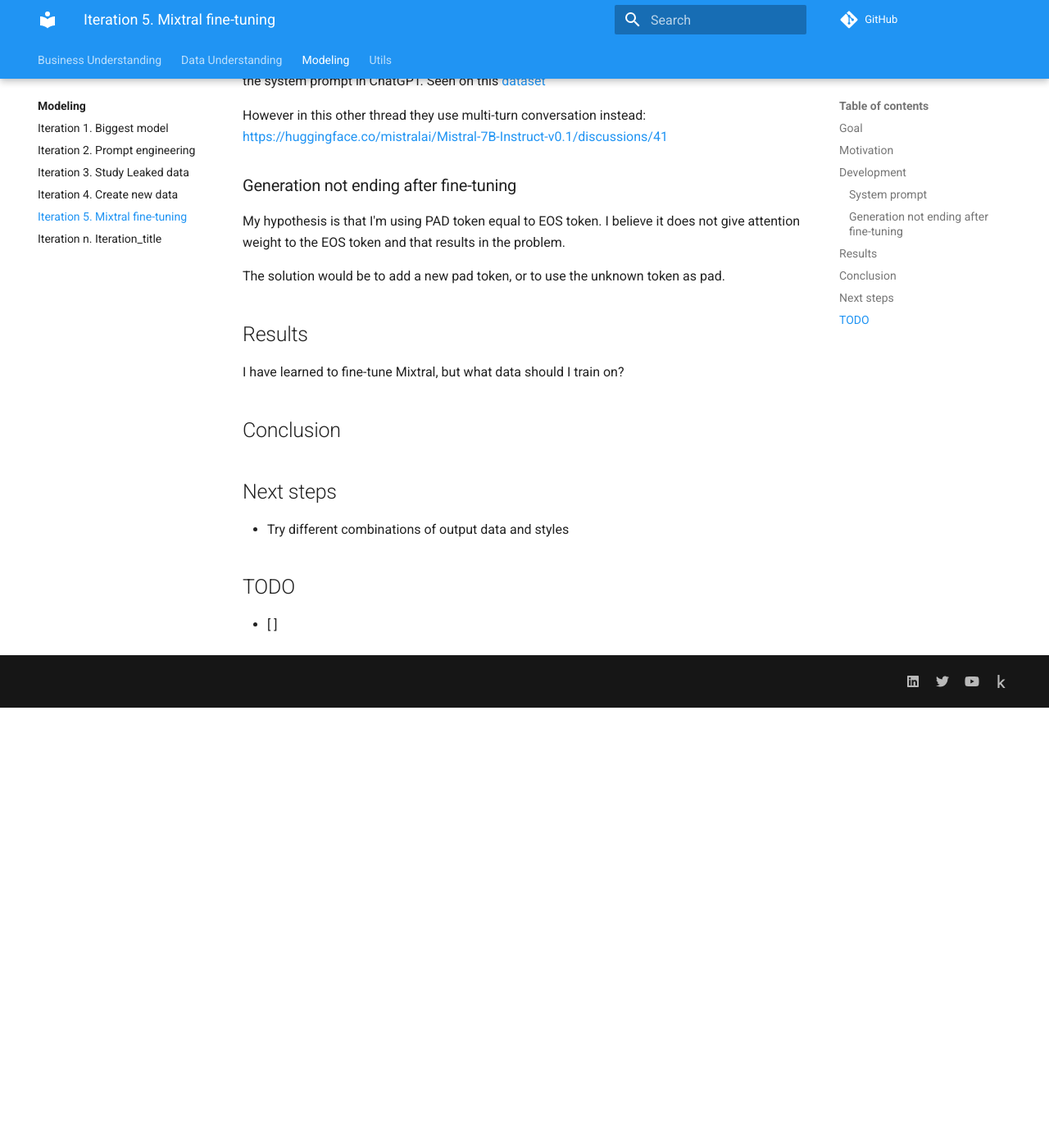
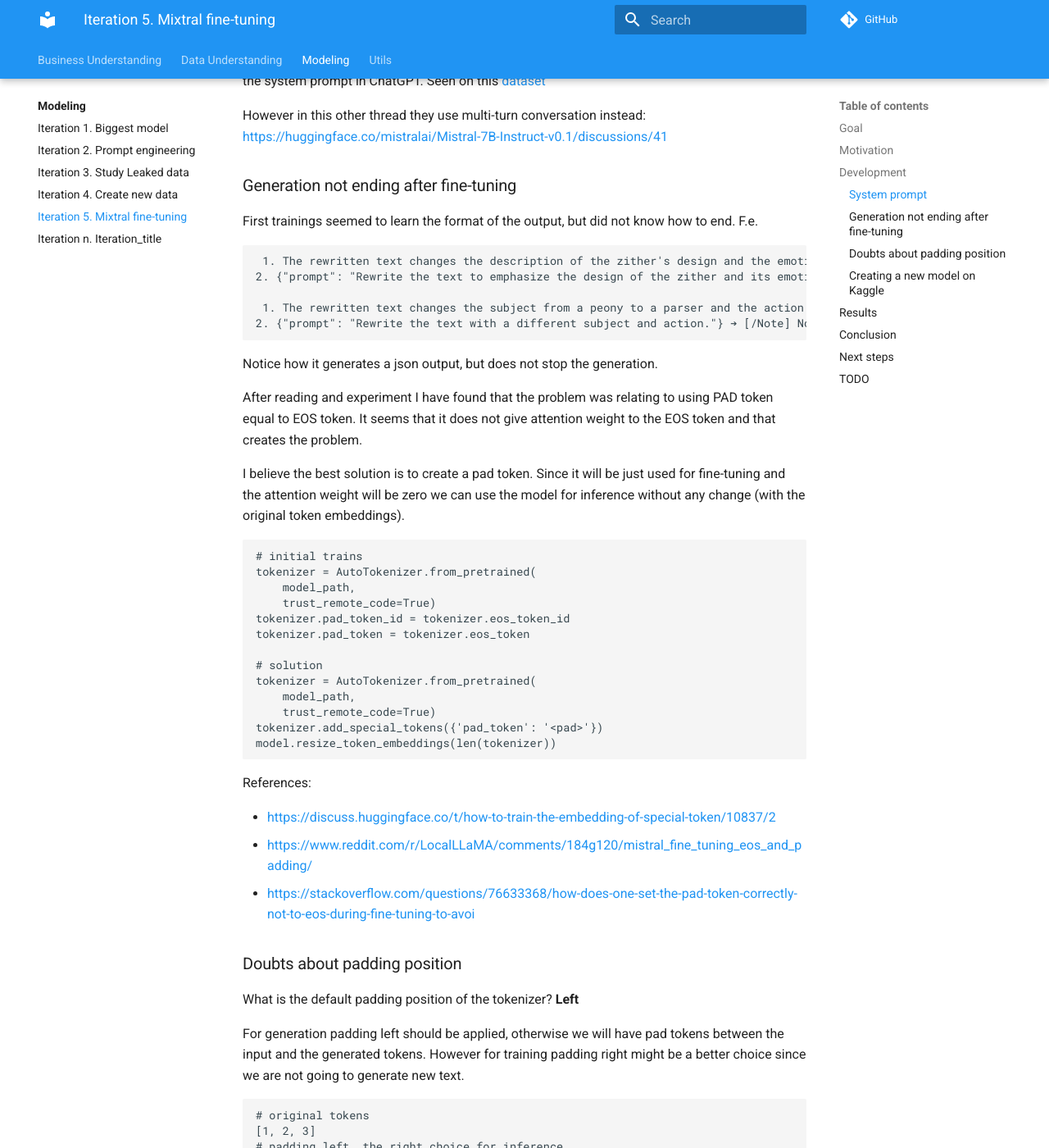
Before and after one commit to ironbar/prompt_recovery, an MkDocs documentation site: the page built from docs/modeling/Iteration_05_fine-tune_mixtral.md, in a window 1280 px wide and 1400 px high, scrolled down 681 px. Shown: the whole window at 82% size. Built offline with MkDocs 1.6.1 and Material for MkDocs 9.7.7, drawn with Linux system fonts in a browser that asks for light colours; comment, search, counter and statistics services are not loaded; before the commit the page ends 1544 px from its top, so only the background shows below that; some of the changed text lies outside the part shown.

Commit message:
documented results

````diff
--- a/docs/modeling/Iteration_05_fine-tune_mixtral.md
+++ b/docs/modeling/Iteration_05_fine-tune_mixtral.md
@@ -30,10 +30,87 @@
 
 ### Generation not ending after fine-tuning
 
-My hypothesis is that I'm using PAD token equal to EOS token. I believe it does not give attention weight
-to the EOS token and that results in the problem.
+First trainings seemed to learn the format of the output, but did not know how to end. F.e.
 
-The solution would be to add a new pad token, or to use the unknown token as pad.
+```
+ 1. The rewritten text changes the description of the zither's design and the emotional impact on Amy.
+2. {"prompt": "Rewrite the text to emphasize the design of the zither and its emotional impact."} ➔ json prompt format
+
+ 1. The rewritten text changes the subject from a peony to a parser and the action from blooming to parsing.
+2. {"prompt": "Rewrite the text with a different subject and action."} ➔ [/Note] Note: The prompt is in JSON format to ensure consistency and make it easier to extract the prompt in automated processes.
+```
+
+Notice how it generates a json output, but does not stop the generation.
+
+After reading and experiment I have found that the problem was relating to using PAD token equal to EOS token.
+It seems that it does not give attention weight to the EOS token and that creates the problem.
+
+I believe the best solution is to create a pad token. Since it will be just used for fine-tuning
+and the attention weight will be zero we can use the model for inference without any change (with the original token embeddings).
+
+```python
+# initial trains
+tokenizer = AutoTokenizer.from_pretrained(
+    model_path,
+    trust_remote_code=True)
+tokenizer.pad_token_id = tokenizer.eos_token_id
+tokenizer.pad_token = tokenizer.eos_token
+
+# solution
+tokenizer = AutoTokenizer.from_pretrained(
+    model_path,
+    trust_remote_code=True)
+tokenizer.add_special_tokens({'pad_token': '<pad>'})
+model.resize_token_embeddings(len(tokenizer))
+```
+
+References:
+
+- <https://discuss.huggingface.co/t/how-to-train-the-embedding-of-special-token/10837/2>
+- <https://www.reddit.com/r/LocalLLaMA/comments/184g120/mistral_fine_tuning_eos_and_padding/>
+- <https://stackoverflow.com/questions/76633368/how-does-one-set-the-pad-token-correctly-not-to-eos-during-fine-tuning-to-avoi>
+
+### Doubts about padding position
+
+What is the default padding position of the tokenizer? **Left**
+
+For generation padding left should be applied, otherwise we will have pad tokens between the input and the generated tokens. However for training padding right might be a better choice since we are not going to generate new text.
+
+```python
+# original tokens
+[1, 2, 3]
+# padding left, the right choice for inference
+[0, 0, 1, 2, 3]
+# padding right, maybe a better choice for training
+[1, 2, 3, 0, 0]
+```
+
+When I train with right padding the train and validation loss are slightly smaller, so I believe it
+has sense to use that setting for training.
+
+References:
+
+- <https://ai.stackexchange.com/questions/41485/while-fine-tuning-a-decoder-only-llm-like-llama-on-chat-dataset-what-kind-of-pa>
+- <https://discuss.pytorch.org/t/right-vs-left-padding/185050/4>
+- <https://github.com/huggingface/trl/issues/1217#issuecomment-1889384774>
+- <https://github.com/tloen/alpaca-lora/issues/514>
+
+### Creating a new model on Kaggle
+
+I have to upload the lora weights to Kaggle so I can make submissions. Ideally I would create a private
+model with different versions and I could release it once the competition is over.
+
+What are the minimal files required? There are many files saved in the checkpoint folder.
+
+<https://www.kaggle.com/models/ironbar/mixtral-prompt-recovery>
+
+It is enough with two files:
+
+```
+v1
+├── adapter_config.json
+└── adapter_model.safetensors
+```
 
 ## Results
 
````
Also changed, not shown: docs/modeling/Iteration_02_prompt_engineering.md (+1 -1 lines), 2 other files.
